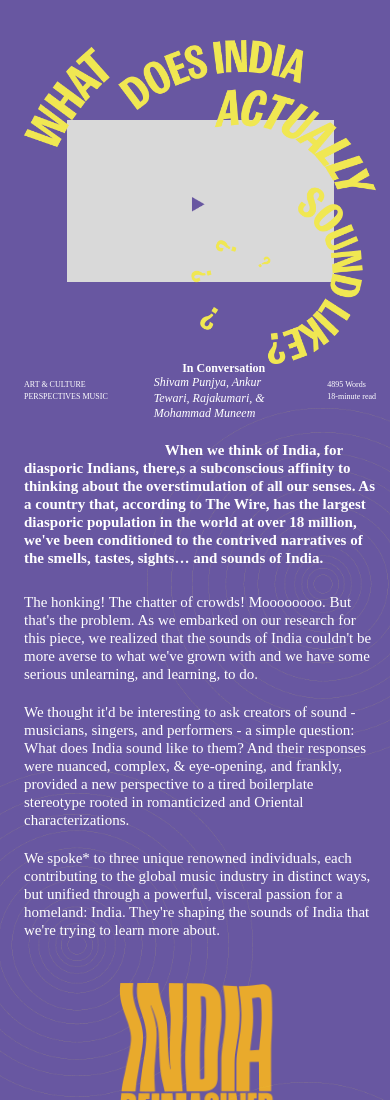
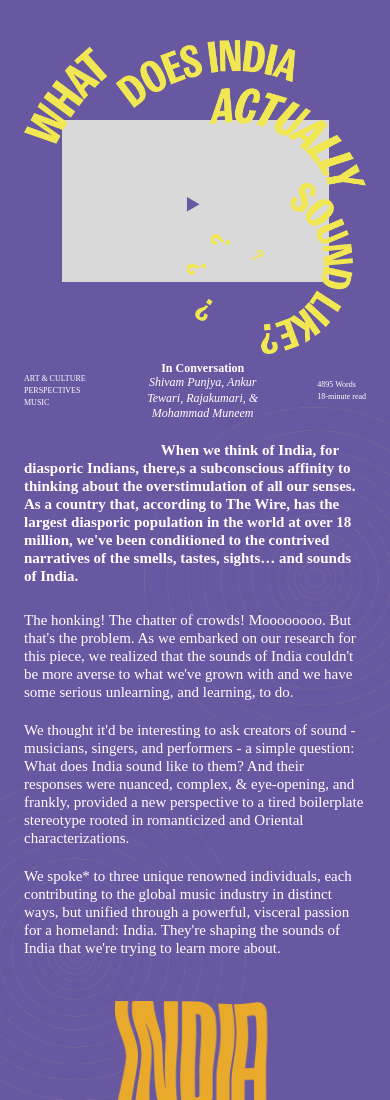
Before and after one commit to Manish-taak/zine, a plain HTML site: page index.html in a window 390 px wide. Shown: the top 1100 px of the page. Drawn offline with nearby package versions, Linux system fonts and the light colour scheme; a script that the page names is missing.

Commit message:
git push

```diff
--- a/index.html
+++ b/index.html
@@ -62,7 +62,7 @@
         }
 
         body {
-            overflow: hidden;
+            /* overflow: hidden; */
         }
 
 
@@ -387,6 +387,10 @@
                 top: 25%;
                 right: -30%;
             }
+
+            .culture_arts {
+                max-width: 64px;
+            }
         }
 
         @media screen and (max-width:425px) {
@@ -402,9 +406,6 @@
                 max-width: 267px;
             }
 
-            .container {
-                padding-right: 14px;
-            }
 
             .lg_info_title {
                 font-size: 15px;
@@ -477,16 +478,14 @@
 
 <body>
     <section class="main">
-        <div class="BannerSection">
-            <div class="container">
+        <div class="container">
+            <div class="BannerSection">
                 <div class="bannerinnersection">
                     <img class="bannervideo" src="./dummyvideo.png" alt="">
                     <img class="bannertext" src="./bannertext.png" alt="">
                 </div>
             </div>
-        </div>
-        <div class="conversationsection">
-            <div class="container">
+            <div class="conversationsection">
                 <div class="conversationinnersection">
                     <div class="culture_arts">
                         <p class=" sm_info">ART & CULTURE
@@ -497,7 +496,7 @@
                         <h4 class="in_converstaion_title md_info_title">
                             In Conversation
                         </h4>
-                        <p class=" md_info">Shivam
+                        <p class="in_converstaion_title md_info">Shivam
                             Punjya, Ankur
                             Tewari, Rajakumari, &
                             Mohammad Muneem</p>
@@ -645,7 +644,6 @@
     }).to(".bannertext", {
         rotation: 90,
         duration: 2.5,
-        // ease: "expo.out",
     })
     const sections = document.querySelectorAll(`.commonimgsection`);
     sections.forEach((section) => {
```
